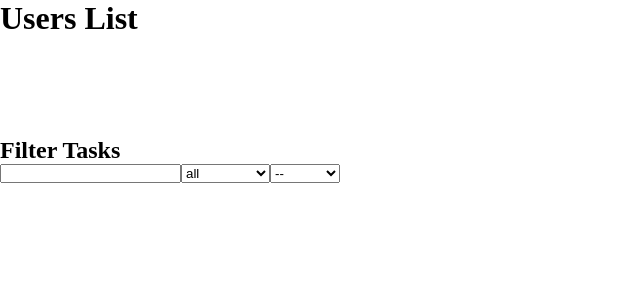
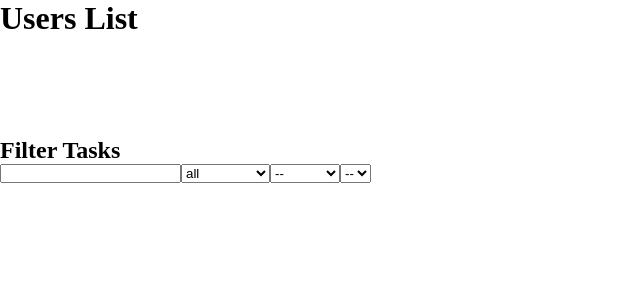
Before and after one commit to HasanKazemi/Team-Task-Management, a React (Vite) app: page / in a window 1280 px wide. Shown: the top 300 px of the page, without its empty margins (0-640 px from the left). Built offline with nearby package versions, Linux system fonts and the light colour scheme.

Commit message:
filter tasks by assigned user

```diff
--- a/src/pages/Dashboard.tsx
+++ b/src/pages/Dashboard.tsx
@@ -13,12 +13,16 @@ const Dashboard: React.FC = () => {
     searchTerm: "",
     searchStatus: "",
     searchPriority: "",
+    searchAssignedUserId: 0,
   })
 
   const filteredTasks = useSelector((state: { tasks: Task[] }) => selectFilteredTasks(state,filters))
 
   const handleChange = (event:React.ChangeEvent<HTMLInputElement | HTMLSelectElement>)=>{
     const {name,value} = event.target
+    if (name == "searchAssignedUserId") {
+      return setFilters(prev => ({ ...prev, [name]: Number(value) }));
+    }
     setFilters(prev => ({ ...prev, [name]: value }));
   }
 
@@ -54,6 +58,12 @@ const Dashboard: React.FC = () => {
             <option value="medium">medium</option>
             <option value="high">high</option>
           </select>
+          <select name="searchAssignedUserId" id="searchAssignedUserId" value={filters.searchAssignedUserId} onChange={handleChange}>
+            <option value="">--</option>
+            {users.map(user => (
+              <option key={user.id} value={user.id}>{user.name}</option>
+            ))}
+          </select>
           {filteredTasks?.map(task => (
             <div key={task.id} style={{display:"flex", gap:"20px"}}>
               <p>{task.title}</p>
--- a/src/redux/selectors/selectFilteredTasks.ts
+++ b/src/redux/selectors/selectFilteredTasks.ts
@@ -11,12 +11,15 @@ export const selectFilteredTasks = createSelector(
     [selectTasks,
         (_: RootState, filters: Filters) => filters
     ],
-    (allTasks: Task[], {searchTerm, searchStatus, searchPriority}: Filters) => {
+    (allTasks: Task[], {searchTerm, searchStatus, searchPriority, searchAssignedUserId}: Filters) => {
         return allTasks.filter(task => {
             const matchesTitle = !searchTerm || task.title.toLowerCase().includes(searchTerm.toLowerCase())
             const matchesStatus = !searchStatus || task.status === searchStatus
             const matchesPriority = !searchPriority || task.priority === searchPriority
-            return matchesTitle && matchesStatus && matchesPriority
+            const matchesAssignedUser = searchAssignedUserId == 0 || task.assignedUserId == searchAssignedUserId
+            console.log(searchAssignedUserId);
+
+            return matchesTitle && matchesStatus && matchesPriority && matchesAssignedUser
         })
     }
 )
--- a/src/types/filters.ts
+++ b/src/types/filters.ts
@@ -2,4 +2,5 @@ export interface Filters {
     searchTerm: string;
     searchStatus: "in-progress" | "done";
     searchPriority: "low" | "medium" | "high";
+    searchAssignedUserId: number;
 }
```
